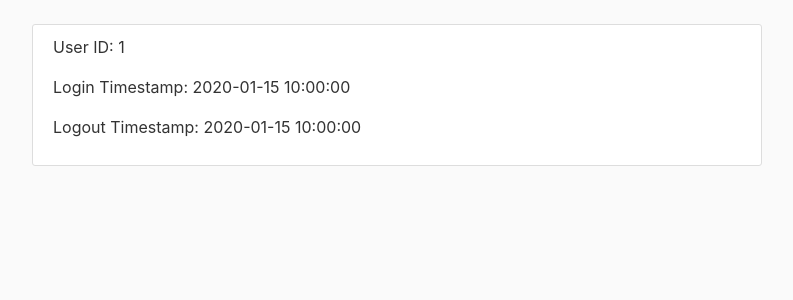
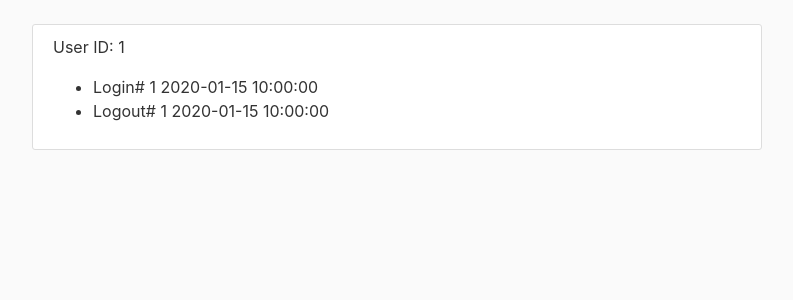
Before and after one commit to thecarbonista/appsec3, a Python web app: template templates/admin_view.html in a window 1280 px wide. Shown: the part 56-356 px from the top of the page, without its empty margins (53-846 px from the left). Run offline with Jinja, Linux system fonts and the light colour scheme; the template is opened without the code that fills it: most values are stand-ins (such as "Sample title", 1, 10 or a date in 2020); some libraries are stand-ins or nearby versions.

Commit message:
login_history.html corrected with ids and elements in list.  It also now return only the user_id selected from the form.
Signed-off-by: jmc1367 <jmc1367@nyu.edu>

```diff
--- a/templates/admin_view.html
+++ b/templates/admin_view.html
@@ -2,10 +2,15 @@
 {% block content %}
     <div class="content-section">
         <p><h8>User ID: </h8><a id="user_id">{{ user_id }}</a></p>
+        <ul>
         {% for history in histories %}
+            {% if history.user_id == user_id%}
+            <li><h8>Login#  </h8><a id="login{{ history.id }}">{{ history.id }}</a> <a id="login{{ history.id }}_time">{{ history.login_time }}</a></li>
+            <li><h8>Logout#  </h8><a id="login{{ history.id }}">{{ history.id }}</a> <a id="logout{{ history.id }}_time">{{ history.logout_time }}</a></li></li>
+            {% endif %}
+        {% endfor %}
+        </ul>
+{% endblock content %}
 
-            <p><h8>Login Timestamp: </h8><a id="login_time">{{ history.login_time }}</a></p>
-            <p><h8>Logout Timestamp: </h8><a id="logout_time">{{ history.logout_time }}</a></p>
 
-        {% endfor %}
-{% endblock content %}
+        <a id="query{{ post.id }}"
```
Also changed, not shown: site.db.
